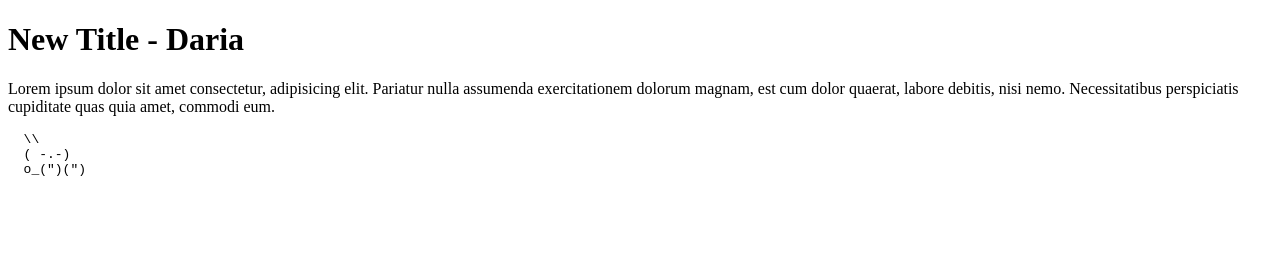
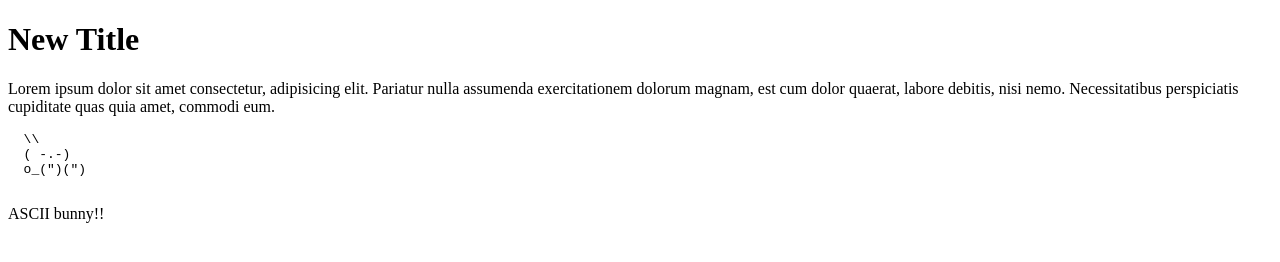
Before and after one commit to Saridlin/109-proj1, a plain HTML site: page index.html in a window 1280 px wide. Drawn offline with Linux system fonts and the light colour scheme.

Commit message:
changed title, added caption

```diff
--- a/index.html
+++ b/index.html
@@ -7,9 +7,8 @@
 </head>
 <body>
 
-  <h1>New Title - Daria</h1>
+  <h1>New Title</h1>
   <p>Lorem ipsum dolor sit amet consectetur, adipisicing elit. Pariatur nulla assumenda exercitationem dolorum magnam, est cum dolor quaerat, labore debitis, nisi nemo. Necessitatibus perspiciatis cupiditate quas quia amet, commodi eum.</p>
-
 
 <p>
   <pre>
@@ -17,6 +16,7 @@
   ( -.-)
   o_(")(")
   </pre>
+  ASCII bunny!!
 </p>
 
 
```
Also changed, not shown: 1 other file.
